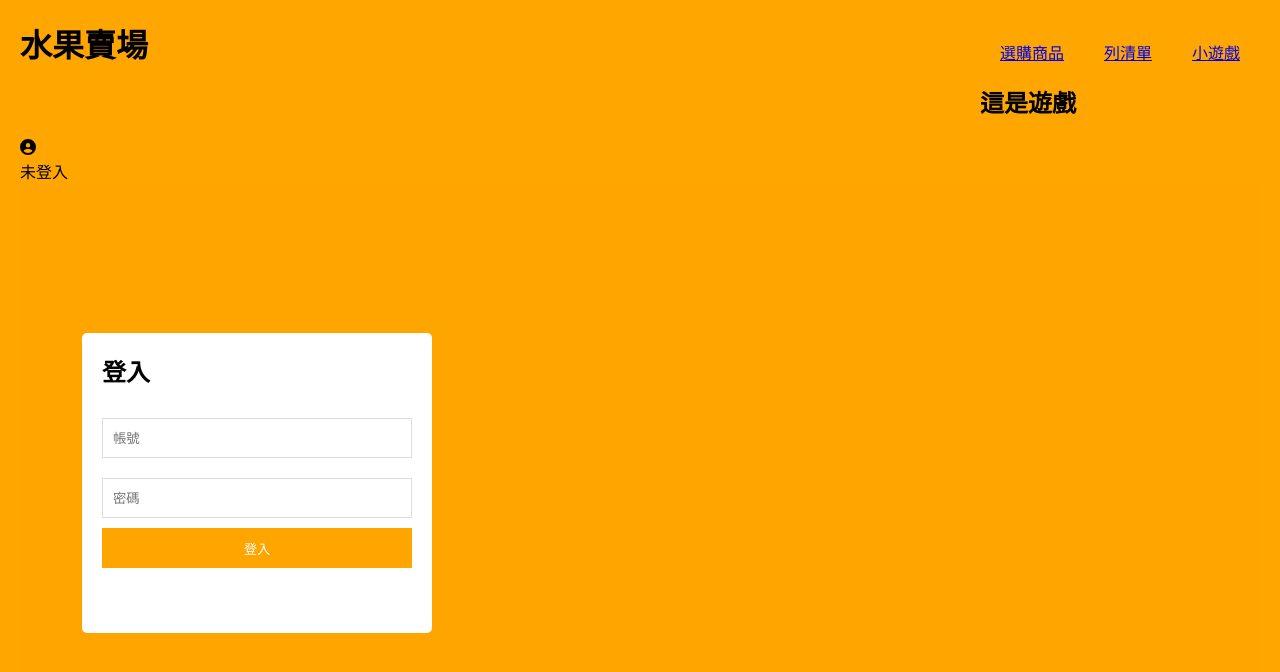
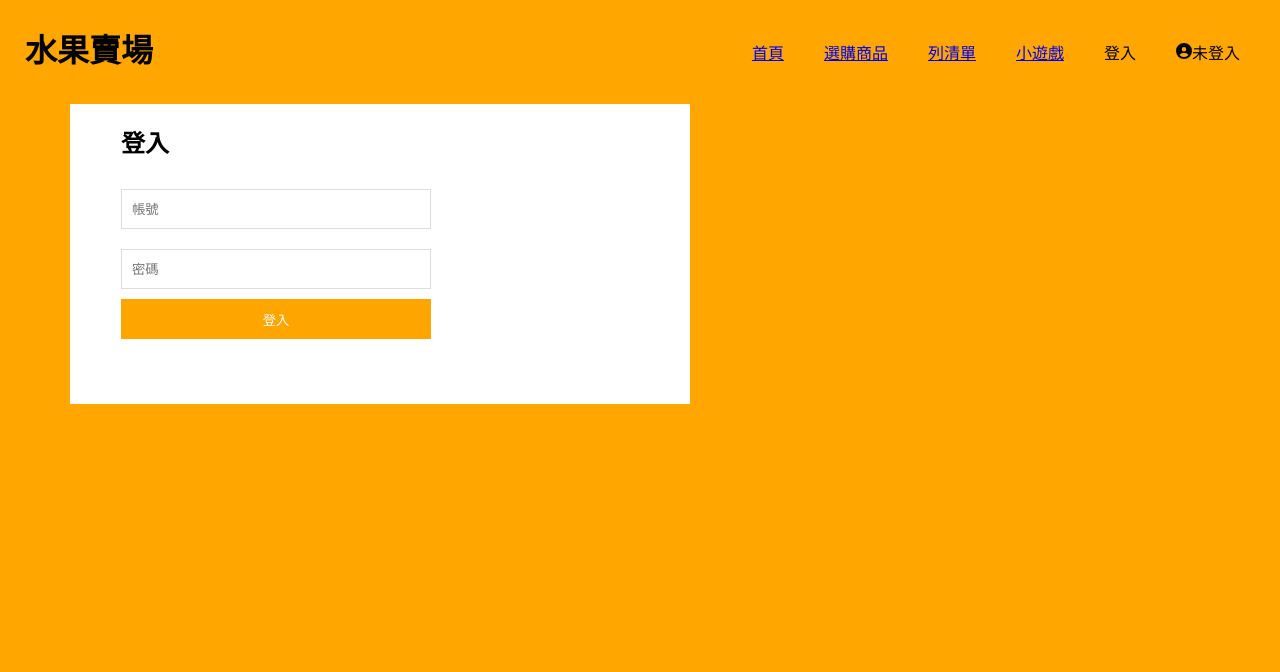
Before and after one commit to JoshuaIsNowOnline/-Interview-project-fruitshop, a React (Vite) app: page /Game in a window 1280 px wide. Shown: the top 672 px of the page. Built offline with nearby package versions, Linux system fonts and the light colour scheme; no server answers.

Commit message:
新增Router分割導航/ProtectRoute控制權限

```diff
--- a/src/App.jsx
+++ b/src/App.jsx
@@ -4,119 +4,97 @@ import { BrowserRouter as Router, Routes, Route, Link } from "react-router-dom";
 import FruitShop from "./pages/FruitShop";
 import TobuyList from "./pages/TobuyList";
 import Game from "./pages/Game";
+import Login from "./pages/Login";
+import User from "./components/User";
+import ProtectedRoute from "./pages/ProtectedRoute";
+// import {
+//   fetchFruits,
+//   fetchCart,
+//   addToCartApi,
+//   removeCartItemApi,
+// } from "./api/api";
 
-import {
-  fetchFruits,
-  fetchCart,
-  addToCartApi,
-  removeCartItemApi,
-} from "./api/api";
-import FruitList from "./components/FruitList";
-import Cart from "./components/Cart";
 import "./index.css";
-import Login from "./components/Login";
-import User from "./components/User";
+import Home from "./pages/Home";
 
 export default function App() {
-  const [fruits, setFruits] = useState([]);
-  const [cart, setCart] = useState([]);
-  const [loadingFruits, setLoadingFruits] = useState(false);
-  const [isLoggedIn, setIsLoggedIn] = useState(!!localStorage.getItem("token"));
+  // const [isLoggedIn, setIsLoggedIn] = useState(!!localStorage.getItem("token"));
+  const [isLoggedIn, setIsLoggedIn] = useState(false);
   const [Username, setUsername] = useState("未登入");
+
+  useEffect(() => {
+    setIsLoggedIn(false);
+  }, []);
 
   const handleLoginUsername = (value) => {
     setUsername(value);
   };
 
-  useEffect(() => {
-    setIsLoggedIn(false);
-    loadFruits();
-    loadCart();
-  }, []);
-
   async function handleLoginSuccess() {
     setIsLoggedIn(true);
-    // loadFruits();
-    // loadCart();
-  }
-
-  async function loadFruits() {
-    setLoadingFruits(true);
-    try {
-      const res = await fetchFruits();
-      setFruits(res.data);
-    } catch (err) {
-      console.error("fetchFruits error:", err);
-    } finally {
-      setLoadingFruits(false);
-    }
-  }
-
-  async function loadCart() {
-    try {
-      const res = await fetchCart();
-      setCart(res.data);
-    } catch (err) {
-      console.error("fetchCart error:", err);
-    }
-  }
-
-  // 加到購物車（先更新 UI 再呼叫 API）
-  async function addToCart(fruit, quantity = 1) {
-    // optimistic update (簡單版本)
-    const payload = { FruitId: fruit.id, quantity };
-
-    try {
-      await addToCartApi(payload);
-      // API 回傳後重新載入 cart（確保資料一致）
-      await loadCart();
-      const res = await fetchFruits();
-      setFruits(res.data);
-      alert(`已加入 ${quantity} 個 ${fruit.name} 到購物車`);
-    } catch (err) {
-      console.error("addToCart error:", err);
-      alert("加入失敗");
-    }
-  }
-
-  async function removeCartItem(id) {
-    try {
-      await removeCartItemApi(id);
-      await loadCart();
-      const res = await fetchFruits();
-      setFruits(res.data);
-      alert("已移除該商品");
-    } catch (err) {
-      console.error("removeCartItem error:", err);
-    }
   }
 
   return (
+    <Router>
       <div className="app">
+        <div>
           <header>
             <h1>水果賣場</h1>
 
-        <Router>
             <div className="nav">
               <nav>
                 <ul className="nav-list">
-                  <li><Link to="/FruitShop">選購商品</Link></li>
-                  <li><Link to="/TobuyList">列清單</Link></li>
-                  <li><Link to="/Game">小遊戲</Link></li>
+                  {isLoggedIn ? (
+                    <>
+                      <li>
+                        <Link to="/Home">首頁</Link>
+                      </li>
+                      <li>
+                        <Link to="/FruitShop">選購商品</Link>
+                      </li>
+                      <li>
+                        <Link to="/TobuyList">列清單</Link>
+                      </li>
+                      <li>
+                        <Link to="/Game">小遊戲</Link>
+                      </li>
+                      <li>
+                        <a>登出</a>
+                      </li>
+                      <li>
+                        <User Username={Username} />
+                      </li>
+                    </>
+                  ) : (
+                    <>
+                      <li>
+                        <Link to="/Home">首頁</Link>
+                      </li>
+                      <li>
+                        <Link to="/FruitShop">選購商品</Link>
+                      </li>
+                      <li>
+                        <Link to="/TobuyList">列清單</Link>
+                      </li>
+                      <li>
+                        <Link to="/Game">小遊戲</Link>
+                      </li>
+                      <li>
+                        <a>登入</a>
+                      </li>
+                      <li>
+                        <User Username={Username} />
+                      </li>
+                    </>
+                  )}
                 </ul>
-              <Routes>
-                <Route path="/FruitShop" element={<FruitShop />} />
-                <Route path="/TobuyList" element={<TobuyList />} />
-                <Route path="/Game" element={<Game />} />
-              </Routes>
               </nav>
             </div>
-        </Router>
           </header>
+        </div>
 
         {!isLoggedIn ? (
           <>
-          <User Username={Username} />
             <Login
               onLogin={handleLoginSuccess}
               onsetUsername={handleLoginUsername}
@@ -124,23 +102,43 @@ export default function App() {
           </>
         ) : (
           <>
-          <User Username={Username} />
-          <main>
-            <section>
-              <h2>商品</h2>
-              {loadingFruits ? (
-                <p>載入中...</p>
-              ) : (
-                <FruitList fruits={fruits} AddToCart={addToCart} />
-              )}
-            </section>
-
-            <aside>
-              <Cart items={cart} onRemove={removeCartItem} />
-            </aside>
-          </main>
+            <Routes>
+              <Route
+                path="/Home"
+                element={
+                  <ProtectedRoute isLoggedIn={isLoggedIn}>
+                    <Home />
+                  </ProtectedRoute>
+                }
+              />
+              <Route
+                path="/FruitShop"
+                element={
+                  <ProtectedRoute isLoggedIn={isLoggedIn}>
+                    <FruitShop />
+                  </ProtectedRoute>
+                }
+              />
+              <Route
+                path="/TobuyList"
+                element={
+                  <ProtectedRoute isLoggedIn={isLoggedIn}>
+                    <TobuyList />
+                  </ProtectedRoute>
+                }
+              />
+              <Route
+                path="/Game"
+                element={
+                  <ProtectedRoute isLoggedIn={isLoggedIn}>
+                    <Game />
+                  </ProtectedRoute>
+                }
+              />
+            </Routes>
           </>
         )}
       </div>
+    </Router>
   );
 }
--- a/src/components/User.jsx
+++ b/src/components/User.jsx
@@ -5,8 +5,8 @@ import { FaCircleUser } from "react-icons/fa6";
 
 export default function User({Username}){
     return(
-        <div>
-        <FaCircleUser/><br/>
+        <div className="login-state">
+        <FaCircleUser/>
         <span>{Username}</span>
         </div>
     )
--- a/src/index.css
+++ b/src/index.css
@@ -10,12 +10,12 @@ body {
   padding: 20px;
   background-color: rgb(255, 166, 0);
 }
+.aaaa{
+  display: flex;
+  flex-direction: row;
+}
 .app header h1 {
-  margin: 0 0 20px 0;
-}
-main {
-  /* display: flex; */
-  gap: 20px;
+  margin: 5px 0 5px 5px;
 }
 .fruit-list {
   display: grid;
@@ -56,9 +56,11 @@ main {
 }
 .login-box{
   position: relative;
-  background-color: orange;
-  width: 100%;
-  height: 600px;
+  background-color: rgb(255, 255, 255);
+  width: 50%;
+  height: 300px;
+  margin-top: 20px;
+  margin-left: 50px;
 }
 .login-card{
   position:absolute;
@@ -102,9 +104,6 @@ header{
   display: flex;
   justify-content: space-between;
 }
-/* .nav{
-
-} */
 .nav-list{
   list-style: none;
   display: flex;
--- a/src/pages/FruitShop.jsx
+++ b/src/pages/FruitShop.jsx
@@ -1,3 +1,93 @@
+import React, { useEffect, useState } from "react";
+
+import {
+  fetchFruits,
+  fetchCart,
+  addToCartApi,
+  removeCartItemApi,
+} from "../api/api";
+import FruitList from "../components/FruitList";
+import Cart from "../components/Cart";
+
 export default function FruitShop() {
-  return <h1>這是商品</h1>;
+const [cart, setCart] = useState([]);
+const [loadingFruits, setLoadingFruits] = useState(false);
+const [fruits, setFruits] = useState([]);
+
+  useEffect(() => {
+    loadFruits();
+    loadCart();
+  }, []);
+
+async function loadFruits() {
+      setLoadingFruits(true);
+      try {
+        const res = await fetchFruits();
+        setFruits(res.data);
+      } catch (err) {
+        console.error("fetchFruits error:", err);
+      } finally {
+        setLoadingFruits(false);
+      }
+    }
+
+  async function loadCart() {
+    try {
+      const res = await fetchCart();
+      setCart(res.data);
+    } catch (err) {
+      console.error("fetchCart error:", err);
+    }
+  }
+
+  // 加到購物車（先更新 UI 再呼叫 API）
+  async function addToCart(fruit, quantity = 1) {
+    // optimistic update (簡單版本)
+    const payload = { FruitId: fruit.id, quantity };
+
+    try {
+      await addToCartApi(payload);
+      // API 回傳後重新載入 cart（確保資料一致）
+      await loadCart();
+      const res = await fetchFruits();
+      setFruits(res.data);
+      alert(`已加入 ${quantity} 個 ${fruit.name} 到購物車`);
+    } catch (err) {
+      console.error("addToCart error:", err);
+      alert("加入失敗");
+    }
+  }
+
+
+async function removeCartItem(id) {
+    try {
+      await removeCartItemApi(id);
+      await loadCart();
+      const res = await fetchFruits();
+      setFruits(res.data);
+      alert("已移除該商品");
+    } catch (err) {
+      console.error("removeCartItem error:", err);
+    }
+  }
+
+
+
+
+  return (
+    <main>
+      <section>
+        <h2>商品</h2>
+        {loadingFruits ? (
+          <p>載入中...</p>
+        ) : (
+          <FruitList fruits={fruits} AddToCart={addToCart} />
+        )}
+      </section>
+
+      <aside>
+        <Cart items={cart} onRemove={removeCartItem} />
+      </aside>
+    </main>
+  );
 }
--- /dev/null
+++ b/src/pages/Home.jsx
@@ -0,0 +1,3 @@
+export default function Home(){
+    return "歡迎光臨";
+}
--- a/src/components/Login.jsx
+++ b/src/pages/Login.jsx
@@ -1,5 +1,6 @@
 import React, { useState } from "react";
 import { loginApi } from "../api/api";
+import Home from "./Home";
 
 export default function Login({ onLogin, onsetUsername }) {
   const [username, setUsername] = useState("");
--- /dev/null
+++ b/src/pages/ProtectedRoute.jsx
@@ -0,0 +1,12 @@
+import { Navigate } from "react-router-dom";
+
+function ProtectedRoute({ isLoggedIn, children }) {
+  if (!isLoggedIn) {
+    // 如果沒有登入 → 導回登入頁
+    return <Navigate to="/login" replace />;
+  }
+  // 如果登入了 → 顯示原本的子元件
+  return children;
+}
+
+export default ProtectedRoute;
```
Lines whose indentation alone changed are shown as unchanged.
